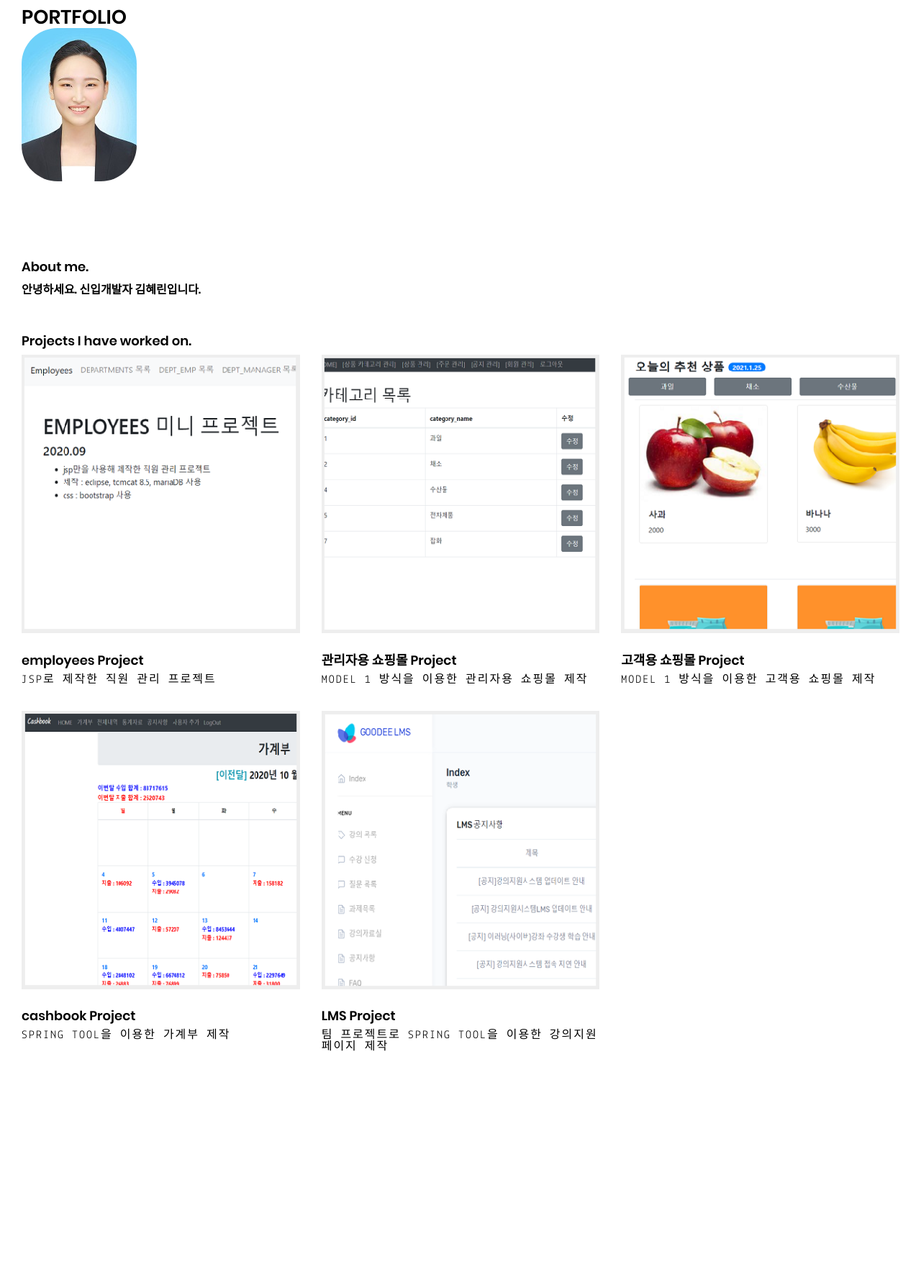
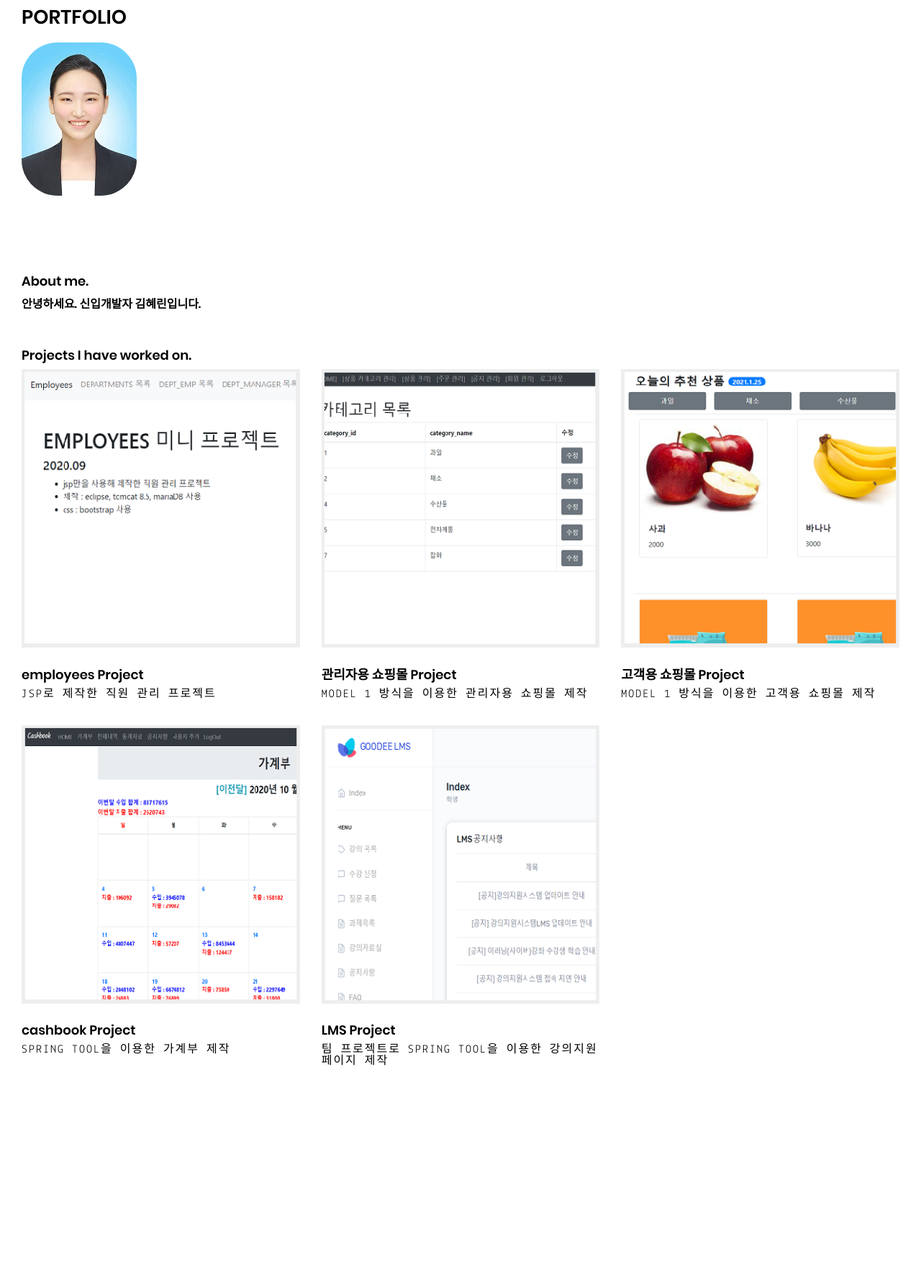
Before and after one commit to heairin1008/heairin1008.github.io, a Jekyll site: the page built from index.html, in a window 1280 px wide. Shown: the whole page at 72% size. Built offline with Jekyll 4.4.1, drawn with Linux system fonts in a browser that asks for light colours.

Commit message:
Update header.html

```diff
--- a/_includes/header.html
+++ b/_includes/header.html
@@ -4,7 +4,7 @@
 			<a title="{{ site.author }}" href="{{ site.baseurl | append: "/" }}">{{ site.author }}</a>
 		</h1>
 		<br>
-		<div>
+		<div style="margin-top:20px;">
 			<img style="border-radius:50px;" src="/assets/images/projects/self/self.jpg">
 		</div>
 	</div>
```
